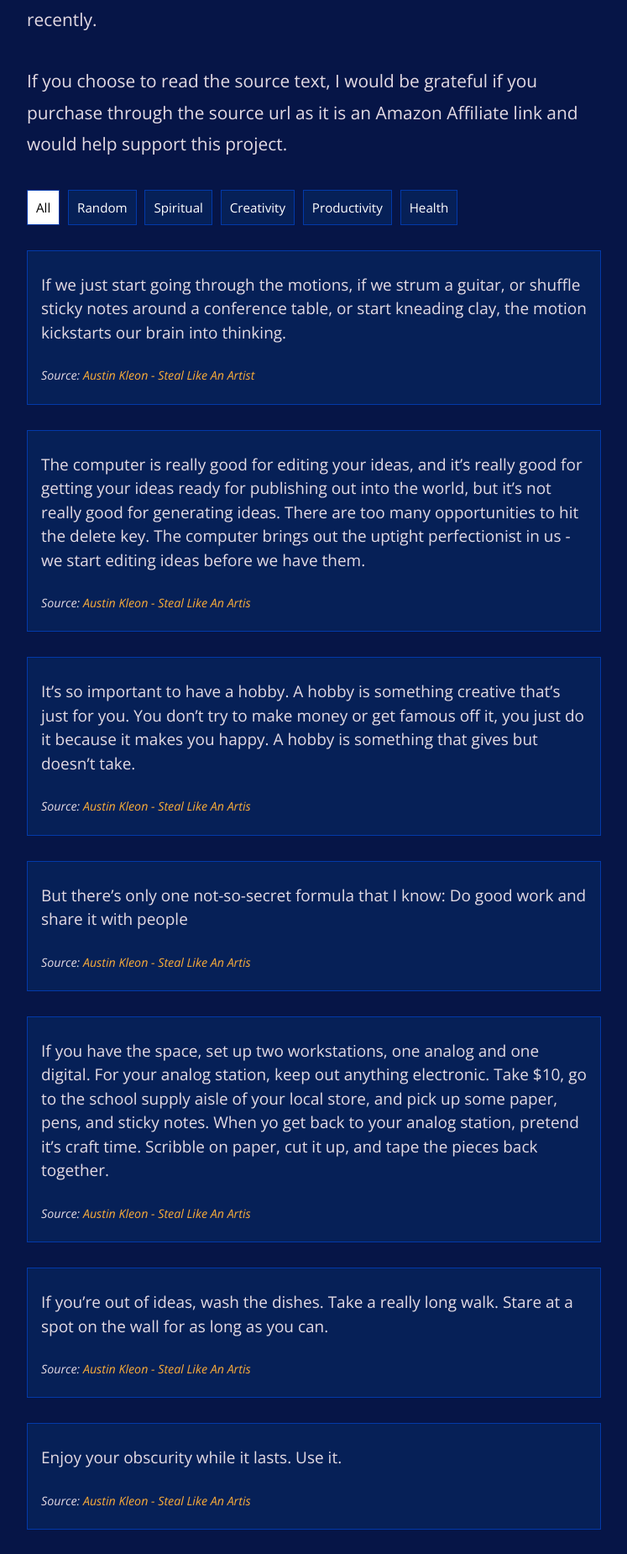
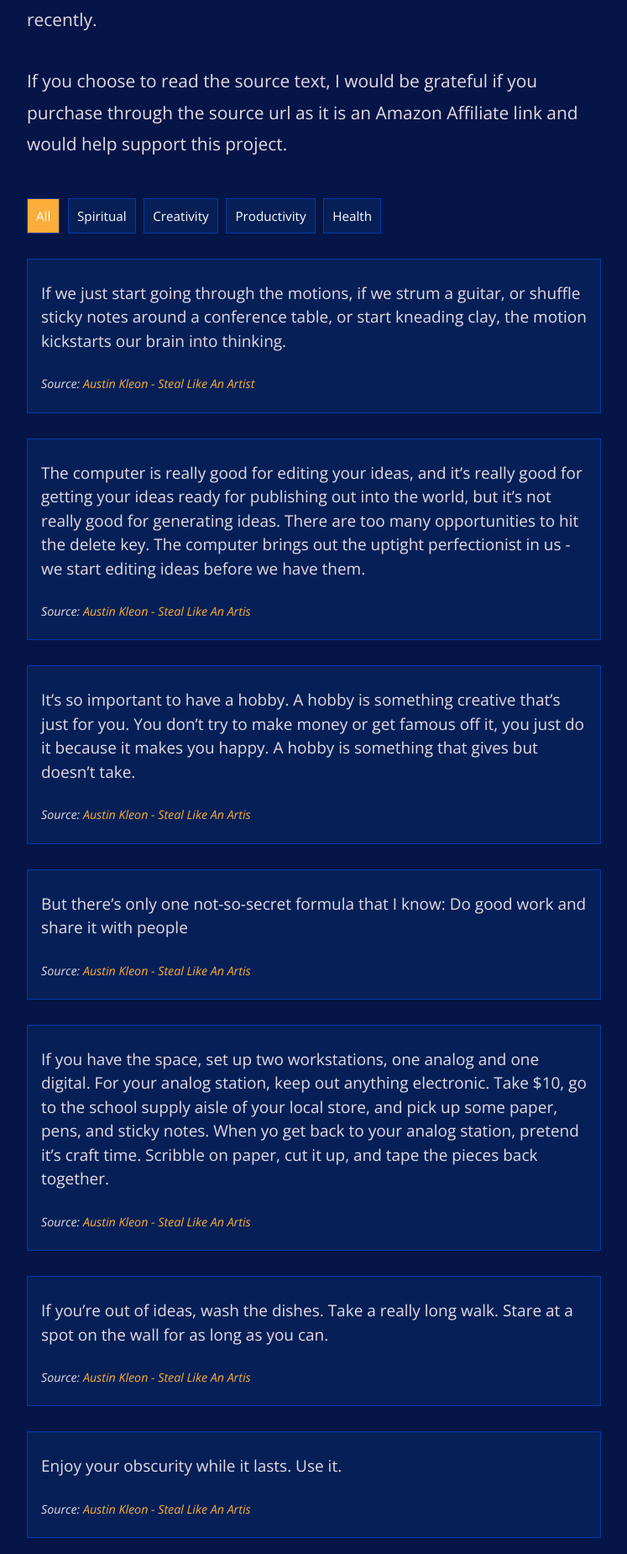
Before and after one commit to HenrikSimen/doing-non-doing, a Jekyll site: the page built from insights.html, in a window 1280 px wide. Shown: the part 493-2343 px from the top of the page at 84% size, without its empty margins (266-1013 px from the left). Built offline with Jekyll 4.4.1, drawn with Linux system fonts in a browser that asks for light colours.

Commit message:
insights

```diff
--- a/assets/css/responsive.css
+++ b/assets/css/responsive.css
@@ -62,6 +62,11 @@
     text-decoration: underline;
     font-weight: 700;
     color: #fbae39;
+  }
+
+  .controls button {
+   display: inline;
+   width: auto;
   }
 
 
--- a/assets/css/style.css
+++ b/assets/css/style.css
@@ -83,7 +83,7 @@ main ul li {
   margin: 15px 0 0 0;
   font-size: 1em;
   line-height: 1.7em;
-  margin-left: 35px;
+  /* margin-left: 35px; */
 }
 
 /* Mobile Styles */
@@ -246,8 +246,8 @@ span.new-banner {
 /* INSIGHT SECTION */
 
 .controls button.mixitup-control-active {
-  background-color: white;
-  color: black;
+  background-color: #fbae39;
+  color: white;
 }
 
 .controls button {
@@ -259,6 +259,9 @@ span.new-banner {
   color: white;
   font-family: 'Open Sans', sans-serif;
   font-size: 0.8em;
+  display: block;
+  width: 100%;
+  margin-top: 10px;
 }
 
 
--- a/insights.html
+++ b/insights.html
@@ -12,7 +12,7 @@ changefreq: weekly
 
 <div class="controls">
   <button type="button" data-filter="all">All</button>
-  <button type="button" data-sort="random">Random</button>
+  <!-- <button type="button" data-sort="random">Random</button> -->
   <button type="button" data-filter=".spiritual">Spiritual</button>
   <button type="button" data-filter=".creativity">Creativity</button>
   <button type="button" data-filter=".productivity">Productivity</button>
```
